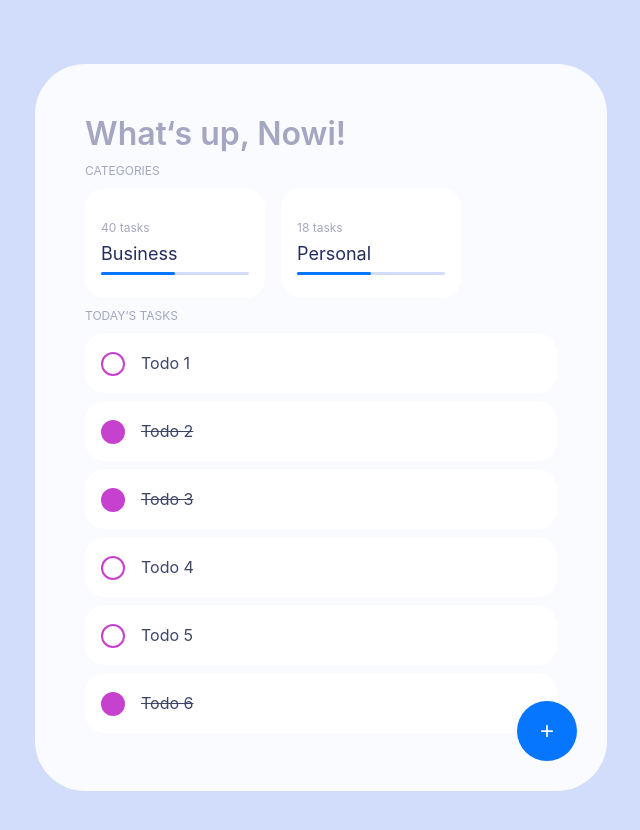
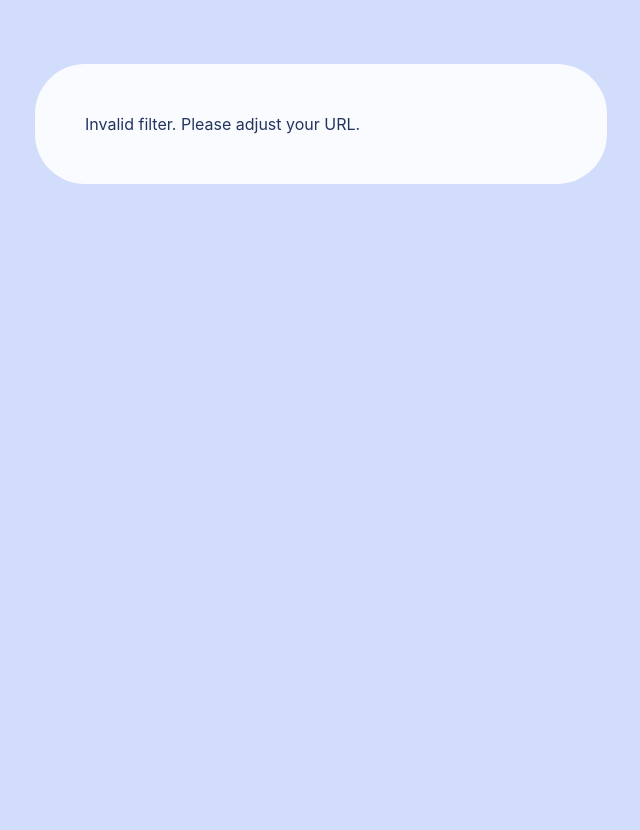
Before and after one commit to heyimnowi/nextjs-todo, a Next.js app: page /todo in a window 1280 px wide. Shown: the top 830 px of the page, without its empty margins (319-959 px from the left). After the commit the page ends 800 px from the top, so only its background shows below. Built offline with nearby package versions, Linux system fonts and the light colour scheme.

Commit message:
Added filtered data page

```diff
--- a/dummy-data.tsx
+++ b/dummy-data.tsx
@@ -16,3 +16,7 @@ export function getTodos() {
 export function getTodoItemById(id: number): TodoItem | undefined {
 	return todos.find((todo) => todo.id === id)
 }
+
+export function getFilteredTodoItems(category: string, completed: boolean): TodoItem[] {
+	return todos.filter((todo) => todo.category === category && todo.completed === completed)
+}
--- /dev/null
+++ b/pages/todo/[...slug].tsx
@@ -0,0 +1,41 @@
+import { Fragment } from 'react'
+import { useRouter } from 'next/router'
+
+import { getFilteredTodoItems, getTodos } from '../../dummy-data'
+import { TodoItem } from '../../models/todoItem'
+import styles from './Index.module.scss'
+import TodoList from '../../components/TodoList'
+
+export default function TodoFilteredPage() {
+	const router = useRouter()
+
+	const filterData = router.query.slug as string[]
+
+	if (!filterData) {
+		return <div>Invalid filter</div>
+	}
+
+	const [category, completed] = filterData
+
+	if(category !== 'work' && category !== 'personal') {
+		return <div>Invalid filter. Please adjust your URL.</div>
+	}
+
+	if (completed !== 'completed' && completed !== 'pending') {
+		return <div>Invalid filter</div>
+	}
+
+  const todos: TodoItem[]  = getFilteredTodoItems(category, completed === 'completed')
+
+	if (!todos || todos.length === 0) {
+		return <div>No todos found</div>
+	}
+
+  return (
+    <Fragment>
+      <h2>{category} tasks</h2>
+      <TodoList todos={todos}></TodoList>
+      <button className={styles.buttonNew}>+</button>
+    </Fragment>
+  )
+}
```
